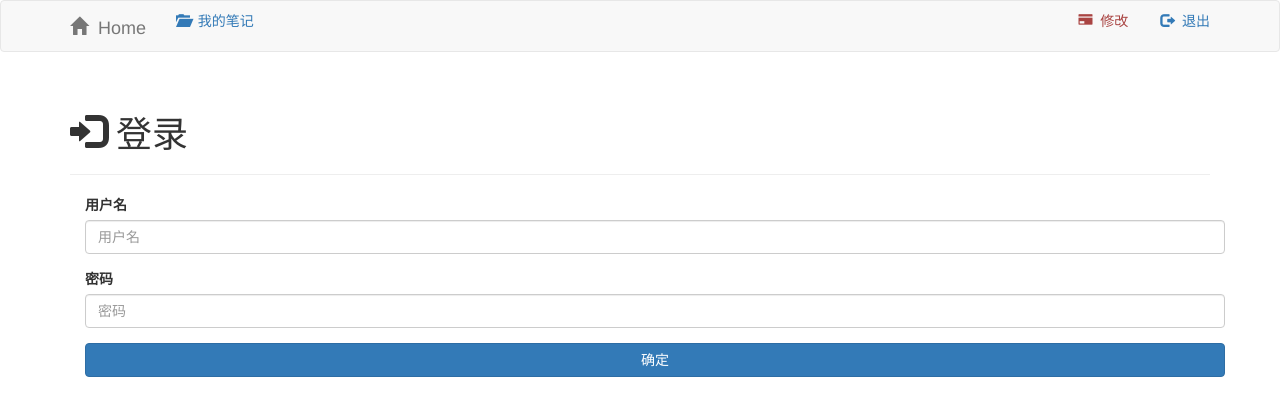
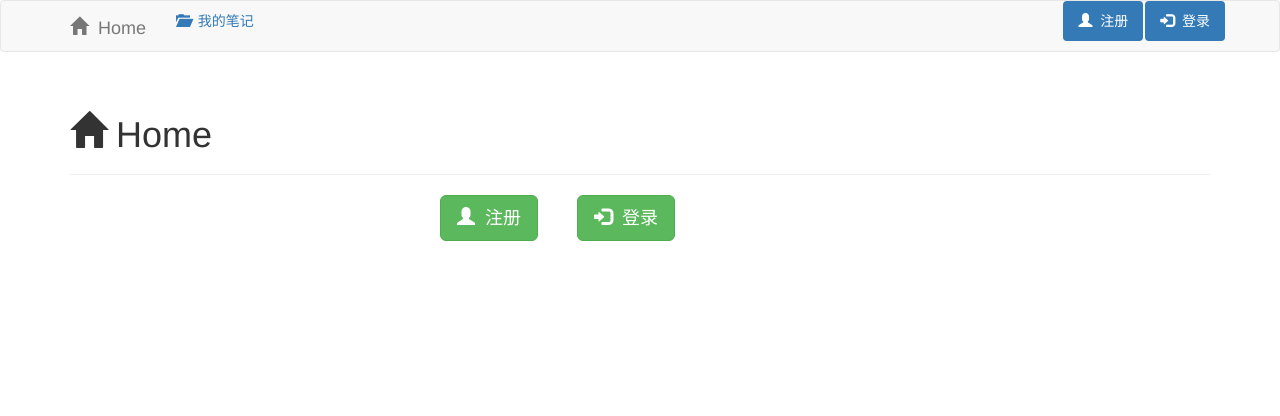
Before and after one commit to fewyoung/note, a Flask app: page / in a window 1280 px wide. Shown: the top 416 px of the page. Run offline with Flask 2, Linux system fonts and the light colour scheme; some libraries are stand-ins or nearby versions.

Commit message:
Signed-off-by: fewyoung <fewyoung@163.com>

```diff
--- a/app/auth/views.py
+++ b/app/auth/views.py
@@ -2,7 +2,7 @@
 from flask import render_template, redirect, url_for, flash, request
 from .forms import LoginForm
 from ..models import User
-#~ from flask_login import login_user, logout_user, login_required
+from flask_login import login_user, logout_user, login_required
 
 
 @auth.route('/', methods=['GET', 'POST'])
@@ -14,14 +14,14 @@
 			login_user(user)
 			next = request.args.get('next')
 			if next is None or not next.startswith('/'):
-				next = url_for('main.lan_index')
+				next = url_for('main.index')
 			return redirect(next)
 		flash('错误：无效的用户名或密码')
 	return render_template('auth/login.html', form=form)
 
 @auth.route('/logout')
-#~ @login_required
+@login_required
 def logout():
-	#~ logout_user()
-	flash('您已经退出登录')
+	logout_user()
+	flash('您已经退出')
 	return redirect(url_for('auth.login'))
--- a/app/templates/auth/login.html
+++ b/app/templates/auth/login.html
@@ -7,11 +7,98 @@
 {% block page_content %}
 
 <div class="page-header">
-    <h1><span class="glyphicon glyphicon-log-in"></span>&nbsp;登录</h1>
+    <h1><span class="glyphicon glyphicon-home"></span>&nbsp;Home</h1>
 </div>
 
-<div class = "container">
-	{{ wtf.quick_form(form,
+<div class="center-block" style="width:400px;">
+
+	{% if current_user.is_authenticated %}
+	<button class="btn btn-danger btn-lg" data-toggle="modal" data-target="#logout">
+		<span class="glyphicon glyphicon-credit-card"></span>
+		&nbsp;修改
+	</button>
+	&nbsp;&nbsp;&nbsp;&nbsp;&nbsp;&nbsp;&nbsp;&nbsp;
+	<button class="btn btn-danger btn-lg" data-toggle="modal" data-target="#logout">
+		<span class="glyphicon glyphicon-log-out"></span>
+		&nbsp;退出
+	</button>
+	{% else %}
+	<button class="btn btn-success btn-lg" data-toggle="modal" data-target="#login">
+		<span class="glyphicon glyphicon-user"></span>
+		&nbsp;注册
+	</button>
+	&nbsp;&nbsp;&nbsp;&nbsp;&nbsp;&nbsp;&nbsp;&nbsp;
+	<button class="btn btn-success btn-lg" data-toggle="modal" data-target="#login">
+		<span class="glyphicon glyphicon-log-in"></span>
+		&nbsp;登录
+	</button>
+	{% endif %}
+
+	<div class="modal fade" id="login" tabindex="-1" role="dialog" aria-labelledby="myModalLabel1" aria-hidden="true">
+		<div class="modal-dialog">
+			<div class="modal-content">
+				<div class="modal-header">
+					<button type="button" class="close" data-dismiss="modal" aria-hidden="true">&times;</button>
+					<h4 class="modal-title" id="myModalLabel1">
+						<span class="glyphicon glyphicon-log-in"></span>
+						&nbsp;登录</h4>
+				</div>
+				<div class="modal-body">{{ wtf.quick_form(form,
 					button_map={'submit':'primary btn-block'}) }}
+				</div>
+				<div class="modal-footer">
+				</div>
+			</div>
+		</div>
+	</div>
+
+	<div class="modal fade" id="logout" tabindex="-1" role="dialog" aria-labelledby="myModalLabel2" aria-hidden="true">
+		<div class="modal-dialog">
+			<div class="modal-content">
+				<div class="modal-header">
+					<button type="button" class="close" data-dismiss="modal" aria-hidden="true">&times;</button>
+					<h4 class="modal-title" id="myModalLabel2">
+						<span class="glyphicon glyphicon-log-out"></span>
+						&nbsp;退出
+					</h4>
+				</div>
+				<div class="modal-body">您确定要退出吗？</div>
+				<div class="modal-footer">
+					<button type="button" class="btn btn-default" data-dismiss="modal">
+						<span class="glyphicon glyphicon-ban-circle"></span>
+						取消
+					</button>
+					<a class="btn btn-danger" href="{{ url_for('auth.logout') }}">
+						<span class="glyphicon glyphicon-log-out"></span>
+						&nbsp;退出
+					</a>
+					</form>
+				</div>
+			</div>
+		</div>
+	</div>
+
 </div>
+
+
 {% endblock %}
+
+
+{% block scripts %}
+{{ super() }}
+{% if current_user.is_authenticated %}
+<script>
+
+</script>
+{% else %}
+<script>
+
+	$('#username').focus();
+	$(document).keyup(function(event){
+		if(event.keyCode ==13){
+		$("#submit").trigger("click");
+	}
+});
+</script>
+{% endif %}
+{% endblock %}
--- a/app/templates/base.html
+++ b/app/templates/base.html
@@ -32,25 +32,25 @@
 					&nbsp;我的笔记</a>
 				</li>
 
-				{% if 1 %}
+				{% if current_user.is_authenticated %}
 				<li class="navbar-right">
-					<a href="{{ url_for('main.index') }}" class="text-primary">
+					<a href="{{ url_for('auth.logout') }}" class="text-primary">
 					<span class="glyphicon glyphicon-log-out"></span>
 					&nbsp;退出</a>
 				</li>
 				<li class="navbar-right">
-					<a href="{{ url_for('main.index') }}" class="text-danger">
+					<a href="{{ url_for('auth.logout') }}" class="text-danger">
 					<span class="glyphicon glyphicon-credit-card"></span>
 					&nbsp;修改</a>
 				</li>
 				{% else %}
 				<li class="navbar-right">
-					<a href="{{ url_for('main.index') }}" class="text-primary">
+					<a href="{{ url_for('auth.login') }}" class="text-primary">
 					<span class="glyphicon glyphicon-log-in"></span>
 					&nbsp;登录</a>
 				</li>
 				<li class="navbar-right">
-					<a href="{{ url_for('main.index') }}" class="text-danger">
+					<a href="{{ url_for('auth.login') }}" class="text-danger">
 					<span class="glyphicon glyphicon-user"></span>
 					&nbsp;注册</a>
 				</li>
@@ -65,14 +65,12 @@
 
 {% block content %}
 <div class = "container">
-<!--
 	{% for message in get_flashed_messages() %}
     <div class="alert alert-danger">
         <button type="button" class="close" data-dismiss="alert">&times;</button>
         <strong>{{ message }}</strong>
     </div>
     {% endfor %}
--->
 	{% block page_content %}{% endblock %}
 </div>
 {% endblock %}
```
Also changed, not shown: app/__init__.py (+11 -6 lines), app/models.py (+6 -14 lines), migrations/versions/383a4aac4377_initial_migration.py (deleted, +0 -28 lines), migrations/versions/385ed2cbab25_initial_migration.py (deleted, +0 -28 lines), migrations/versions/83af13e5d72f_initial_migration.py (deleted, +0 -28 lines), migrations/versions/93499d0ebdbb_initial_migration.py (deleted, +0 -28 lines), migrations/versions/af42f7ec14d2_initial_migration.py (deleted, +0 -30 lines), data-dev.sqlite (added).
